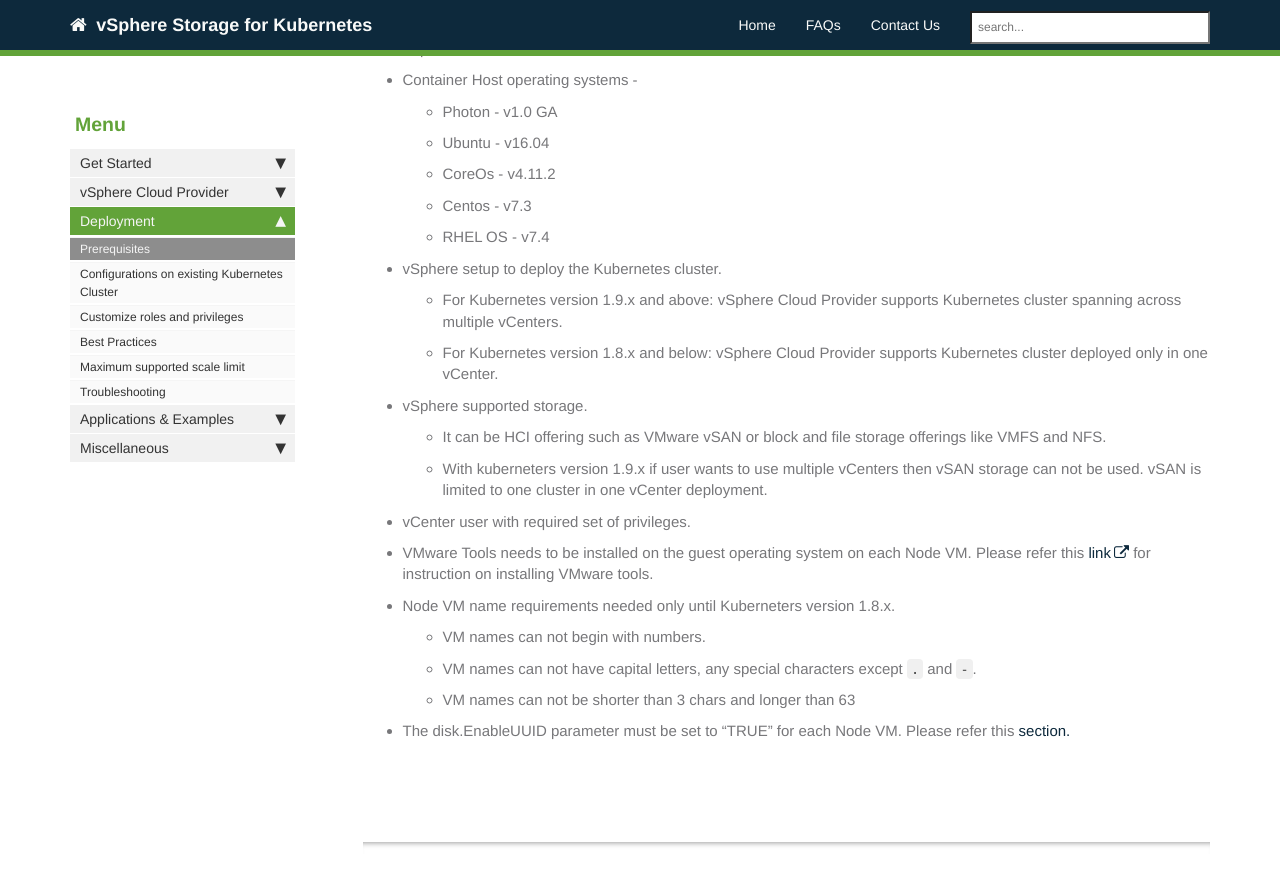
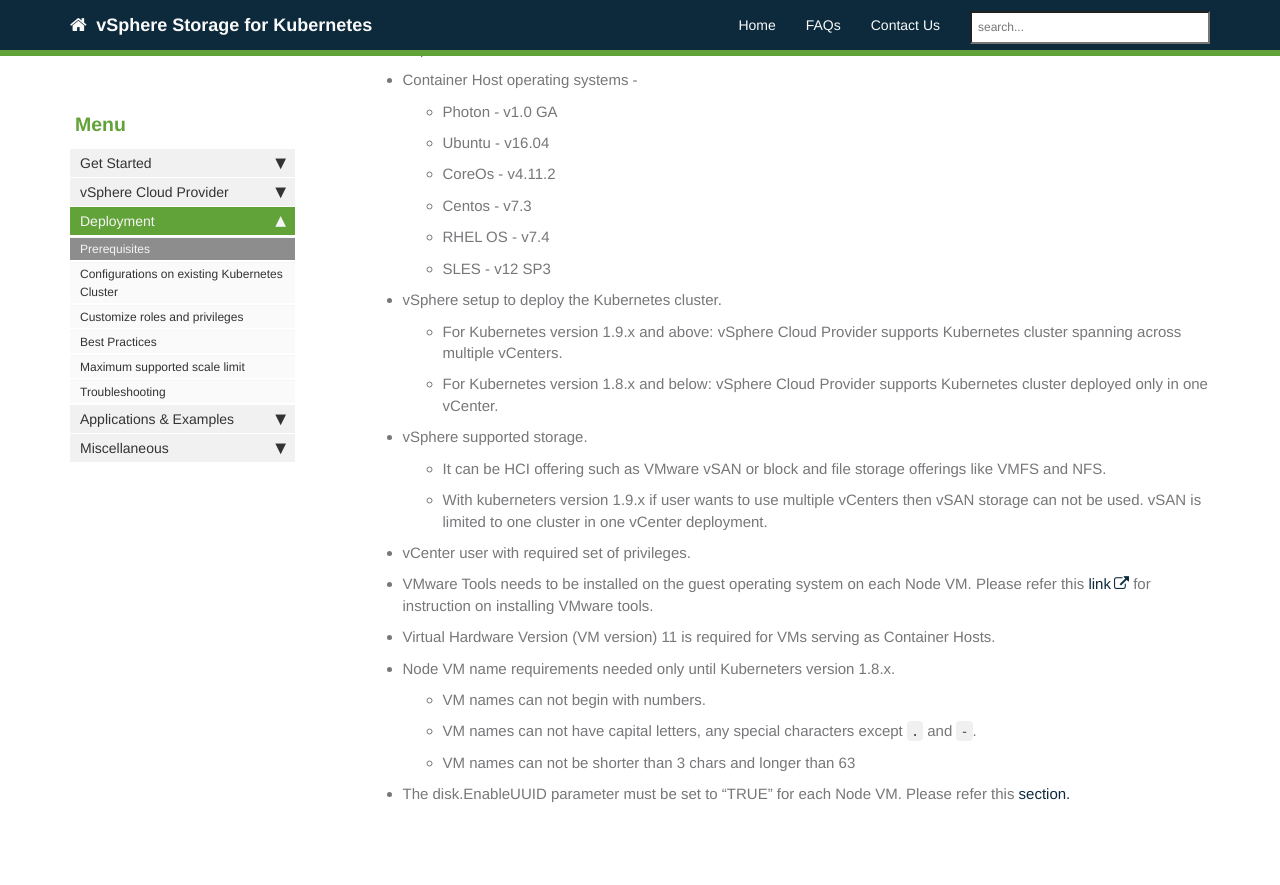
Before and after one commit to vmware-archive/vsphere-storage-for-kubernetes, a Jekyll site: the page built from documentation/prerequisites.md, in a window 1280 px wide and 900 px high, scrolled down 641 px. Shown: the top 885 px of the window. Built offline with Jekyll 4.4.1, drawn with Linux system fonts in a browser that asks for light colours; nearby versions of some CDN libraries; our own code applies the rules of GitHub Pages for plain Markdown files; comment, search, counter and statistics services are not loaded.

Commit message:
Adding support for SLES. Updating prereq to indicate VM version required

```diff
--- a/documentation/prerequisites.md
+++ b/documentation/prerequisites.md
@@ -26,6 +26,7 @@
     - CoreOs - v4.11.2
     - Centos  - v7.3
     - RHEL OS -  v7.4
+    - SLES - v12 SP3
 
 * vSphere setup to deploy the Kubernetes cluster.
    - For Kubernetes version 1.9.x and above: vSphere Cloud Provider supports Kubernetes cluster spanning across multiple vCenters.
@@ -35,6 +36,7 @@
     - With kuberneters version 1.9.x if user wants to use multiple vCenters then vSAN storage can not be used. vSAN is limited to one cluster in one vCenter deployment.
 * vCenter user with required set of privileges.
 * VMware Tools needs to be installed on the guest operating system on each Node VM. Please refer this [link](https://docs.vmware.com/en/VMware-vSphere/6.5/com.vmware.vsphere.html.hostclient.doc/GUID-ED3ECA21-5763-4919-8947-A819A17980FB.html) for instruction on installing VMware tools.
+* Virtual Hardware Version (VM version) 11 is required for VMs serving as Container Hosts.
 * Node VM name requirements needed only until Kuberneters version 1.8.x.
     - VM names can not begin with numbers.
     - VM names can not have capital letters, any special characters except `.` and `-`.
```
